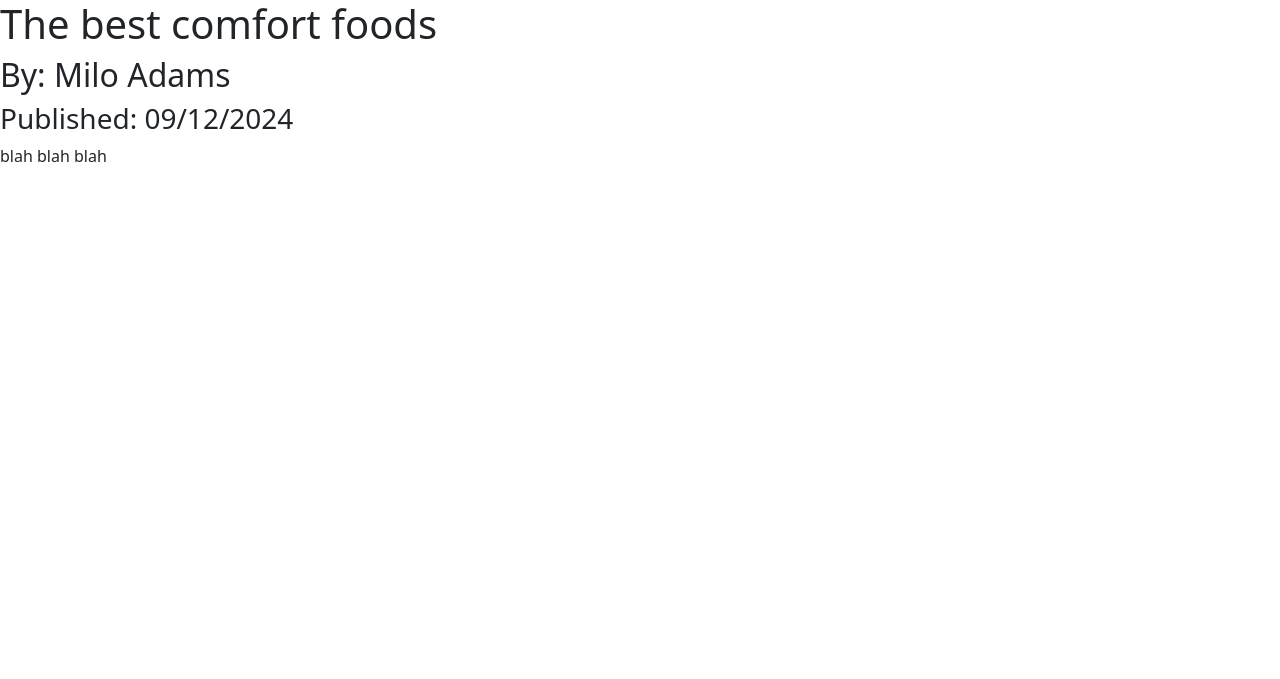
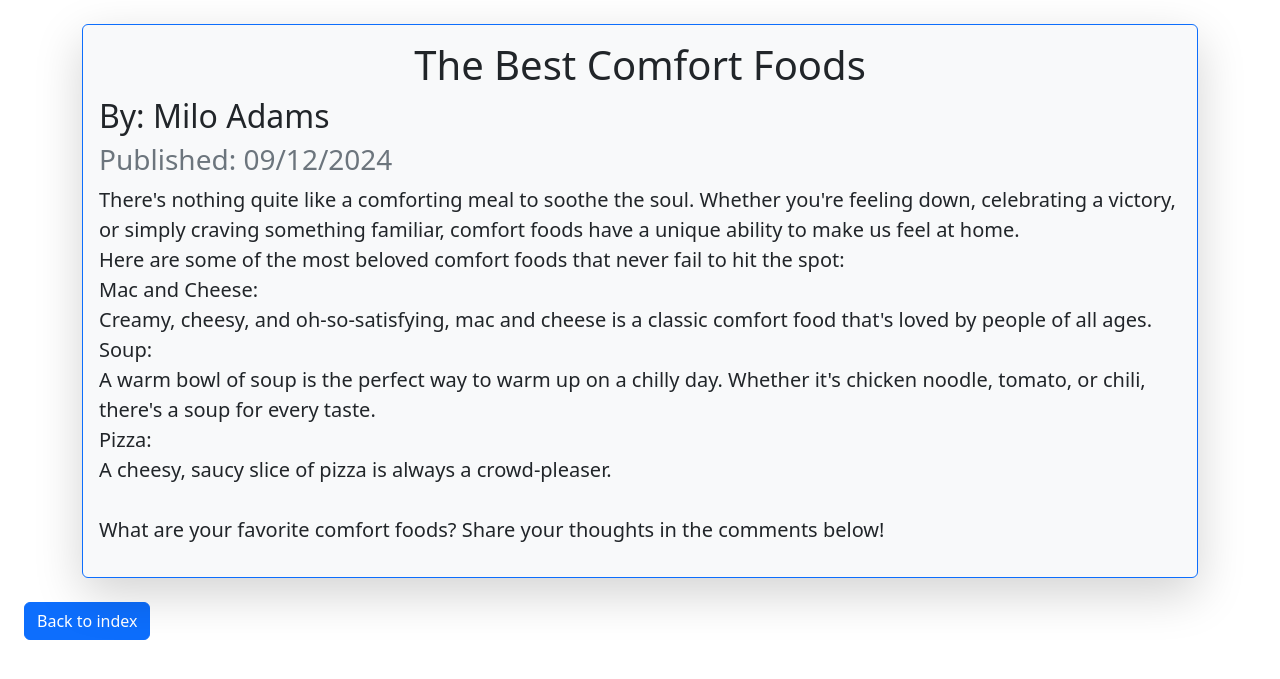
Before and after one commit to sarahogden2017/ASE230-02-Blog, a PHP site: page /detail.php?index=0 in a window 1280 px wide. Shown: the top 679 px of the page. Run offline with PHP 8.4, Linux system fonts and the light colour scheme.

Commit message:
bootstrap on detail.php

```diff
--- a/project/detail.php
+++ b/project/detail.php
@@ -10,7 +10,16 @@ $i=$_GET['index'];
 $blog_array= [
     [ // for each blog provide the following
         'title'=>'The best comfort foods',
-        'content'=>'blah blah blah',
+        'content'=> "There's nothing quite like a comforting meal to soothe the soul.
+                    Whether you're feeling down, celebrating a victory, or simply craving something familiar, comfort foods have a unique ability to make us feel at home.<br>
+                    Here are some of the most beloved comfort foods that never fail to hit the spot:<br>
+                    Mac and Cheese:<br>
+                    Creamy, cheesy, and oh-so-satisfying, mac and cheese is a classic comfort food that's loved by people of all ages.<br>
+                    Soup: <br>
+                    A warm bowl of soup is the perfect way to warm up on a chilly day. Whether it's chicken noodle, tomato, or chili, there's a soup for every taste.<br>
+                    Pizza: <br>
+                    A cheesy, saucy slice of pizza is always a crowd-pleaser. <br><br>
+                    What are your favorite comfort foods? Share your thoughts in the comments below!",
         'author'=>'Milo Adams',
         'date'=>'09/12/2024',
     ],
@@ -24,8 +33,18 @@ $blog_array= [
 	                <b>Price of Persia The Lost Crown</b><br>
 	                This game is a reboot, but pulls from some of the best side-scrolling video games. You are put in the role of Sargon, an Immortal tasked with rescuing a prince. The controls are very intuitive and responds instantly.<br>',
 	    'author'=>'Kayla Saunders',
-	'date'=>'09/12/2024',
+	    'date'=>'09/12/2024'
     ],
+    [
+        'title'=>'Best Vacation Spots',
+        'content'=>'The best vacation spots are:<br>
+                    <or><li>Rocky Mountains in Colorado</li>
+                    <li>Swimming with the Manatees in Florida</li>
+                    <li>Volcanos in Hawaii</li></ol>
+                    When you go on vacation be sure to take lots of pictues, bring your friends, and enjoy the nice weather.',
+        'author'=>'Sarah Ogden',
+        'date'=>'09/16/2024'
+    ]
 ]
 ?>
 
@@ -39,10 +58,17 @@ $blog_array= [
     </head>
 
     <body>
-        <h1> <?=$blog_array[$i]['title']?> </h1>
+        <div class="container mt-4">
+            <div class="card bg-light border-primary shadow-lg">
+                <div class="card-body">
+                    <h1 class="text-center text-capitalize" class='text-capitalize'> <?=$blog_array[$i]['title']?> </h1>
                     <h2> By: <?=$blog_array[$i]['author']?> </h2>
-        <h3> Published: <?=$blog_array[$i]['date']?> </h3>
-        <p> <?=$blog_array[$i]['content']?> </p>
+                    <h3 class='text-muted'> Published: <?=$blog_array[$i]['date']?> </h3>
+                    <p class="lead"> <?=$blog_array[$i]['content']?> </p>
+                </div>
+            </div>
+        </div>
+        <div class="mb-4"><a href="index.php" class="btn btn-primary m-4">Back to index</a></div>
         <script src="https://cdn.jsdelivr.net/npm/bootstrap@5.2.3/dist/js/bootstrap.bundle.min.js" integrity="sha384-kenU1KFdBIe4zVF0s0G1M5b4hcpxyD9F7jL+jjXkk+Q2h455rYXK/7HAuoJl+0I4" crossorigin="anonymous"></script>
     </body>
 </html>
```
Also changed, not shown: project/index.php (+11 -1 lines). Lines whose indentation alone changed are shown as unchanged.
